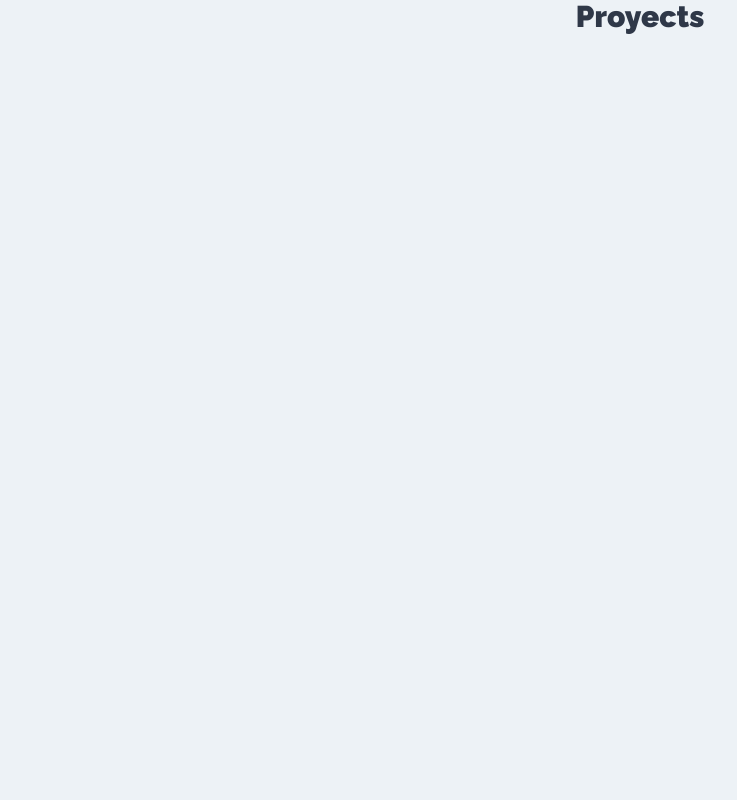
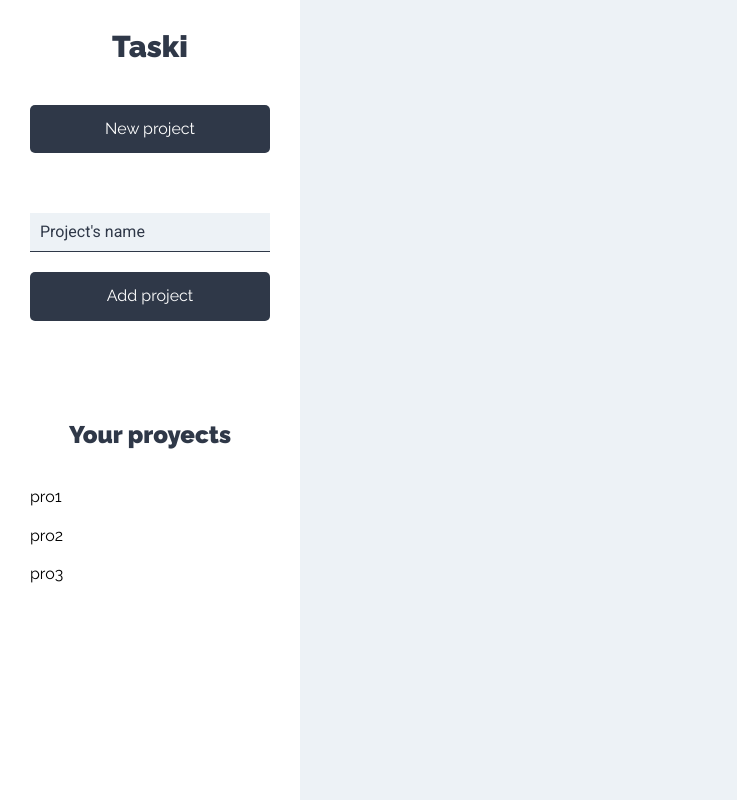
Before and after one commit to ljaviertovar/client-taski, a React (Create React App) app: page /proyects in a window 1280 px wide. Shown: the whole page, without its empty margins (0-737 px from the left). Built offline with nearby package versions, Linux system fonts and the light colour scheme.

Commit message:
:sparkles: [FEAT] Create project and list projects

```diff
--- /dev/null
+++ b/src/components/layout/Sidebar.jsx
@@ -0,0 +1,22 @@
+import React from 'react';
+import NewProject from '../proyects/NewProject'
+import ListProjects from '../proyects/ListProjects'
+
+const Sidebar = () => {
+    return (
+        <aside>
+            <h1>Taski</h1>
+
+            <NewProject/>
+
+            <div className="proyectos">
+                <h2>Your proyects</h2>
+
+                <ListProjects/>
+
+            </div>
+        </aside>
+     );
+}
+
+export default Sidebar;
--- /dev/null
+++ b/src/components/proyects/ListProjects.jsx
@@ -0,0 +1,25 @@
+import React from 'react';
+import Project from './Project';
+
+const ListProjects = () => {
+
+    const projects = [
+        { nameProject: 'pro1' },
+        { nameProject: 'pro2' },
+        { nameProject: 'pro3' }
+    ];
+
+    return (
+
+        <ul className="listado-proyectos">
+            { projects.map(project => (
+                <Project
+                    project={project}
+                />
+            ))}
+        </ul>
+
+    );
+}
+
+export default ListProjects;
--- /dev/null
+++ b/src/components/proyects/NewProject.jsx
@@ -0,0 +1,57 @@
+import React, { Fragment, useState } from 'react';
+
+const NewProject = () => {
+
+    const [project, setProject] = useState({
+        nameProject: ''
+    });
+
+    const onChangeProject = e => {
+
+        setProject({
+            ...project,
+            [e.target.name]: e.target.value
+        });
+    }
+
+    const { nameProject } = project;
+
+    const onSubmitProject = e => {
+
+        e.preventDefauly();
+    }
+
+    return (
+        <Fragment>
+            <button
+                type="button"
+                className="btn btn-block btn-primario"
+            >
+                New project
+        </button>
+
+            <form
+                className="formulario-nuevo-proyecto"
+                onSubmit={onSubmitProject}
+            >
+                <input
+                    className="input-text"
+                    type="text"
+                    name="nameProject"
+                    placeholder="Project's name"
+                    value={nameProject}
+                    onChange= {onChangeProject}
+                />
+
+                <input
+                    type="submit"
+                    className="btn btn-primario btn-block"
+                    value="Add project"
+                />
+
+            </form>
+        </Fragment>
+    );
+}
+
+export default NewProject;
--- /dev/null
+++ b/src/components/proyects/Project.jsx
@@ -0,0 +1,18 @@
+import React from 'react';
+
+const Project = ({project}) => {
+    return (
+
+        <li>
+            <button
+                type="button"
+                className="btn btn-blank"
+            >
+                {project.nameProject}
+            </button>
+        </li>
+
+     );
+}
+
+export default Project;
--- a/src/components/proyects/Proyects.jsx
+++ b/src/components/proyects/Proyects.jsx
@@ -1,9 +1,20 @@
 import React from 'react';
+import Sidebar from '../layout/Sidebar'
 
 const Proyects = () => {
     return (
-        <h1>Proyects</h1>
-     );
+        <div className="contenedor-app">
+            <Sidebar/>
+
+            <div className="seccion-principal">
+                <main>
+                    <div className="contenedor-tareas">
+
+                    </div>
+                </main>
+            </div>
+        </div>
+    );
 }
 
 export default Proyects;
```
